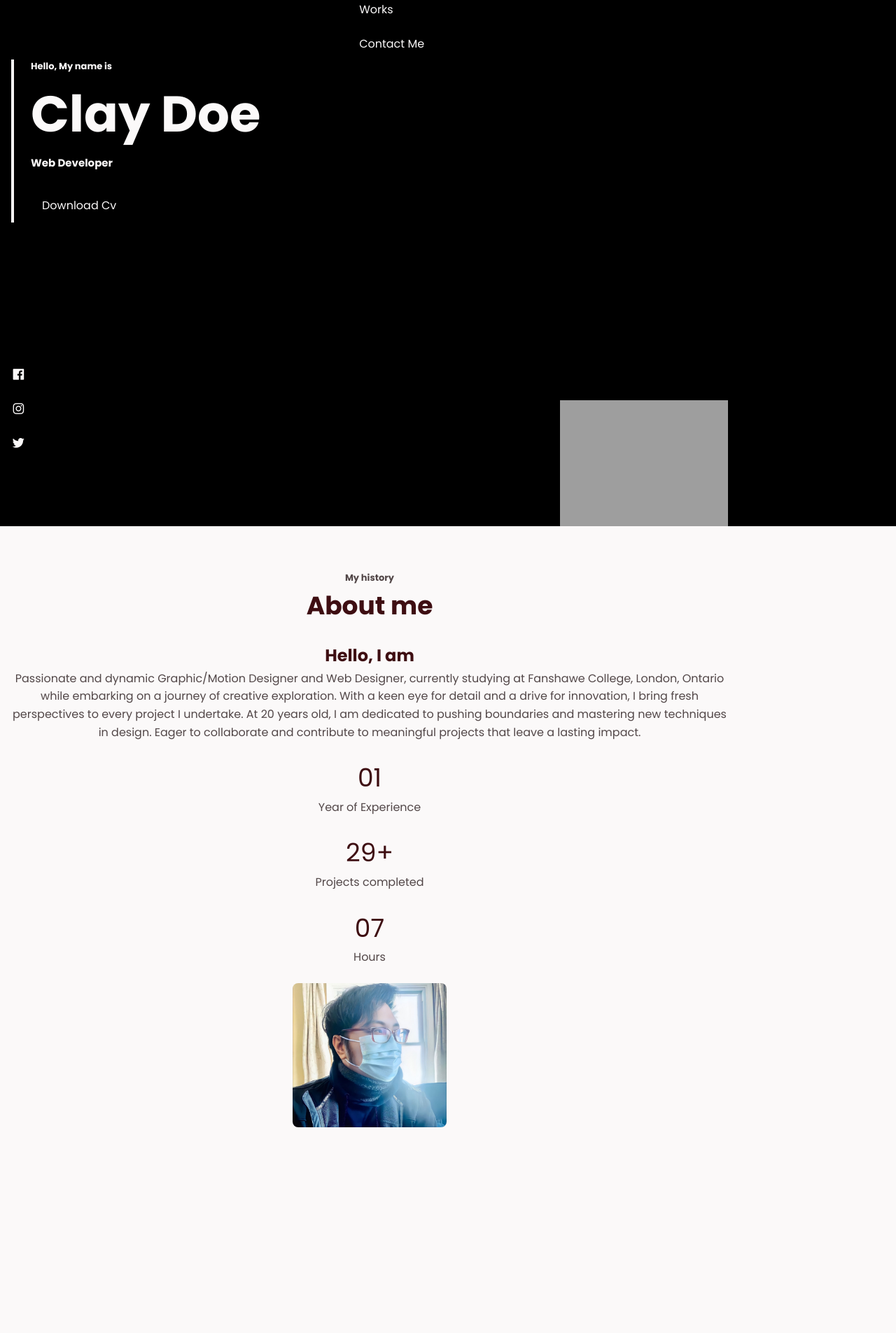
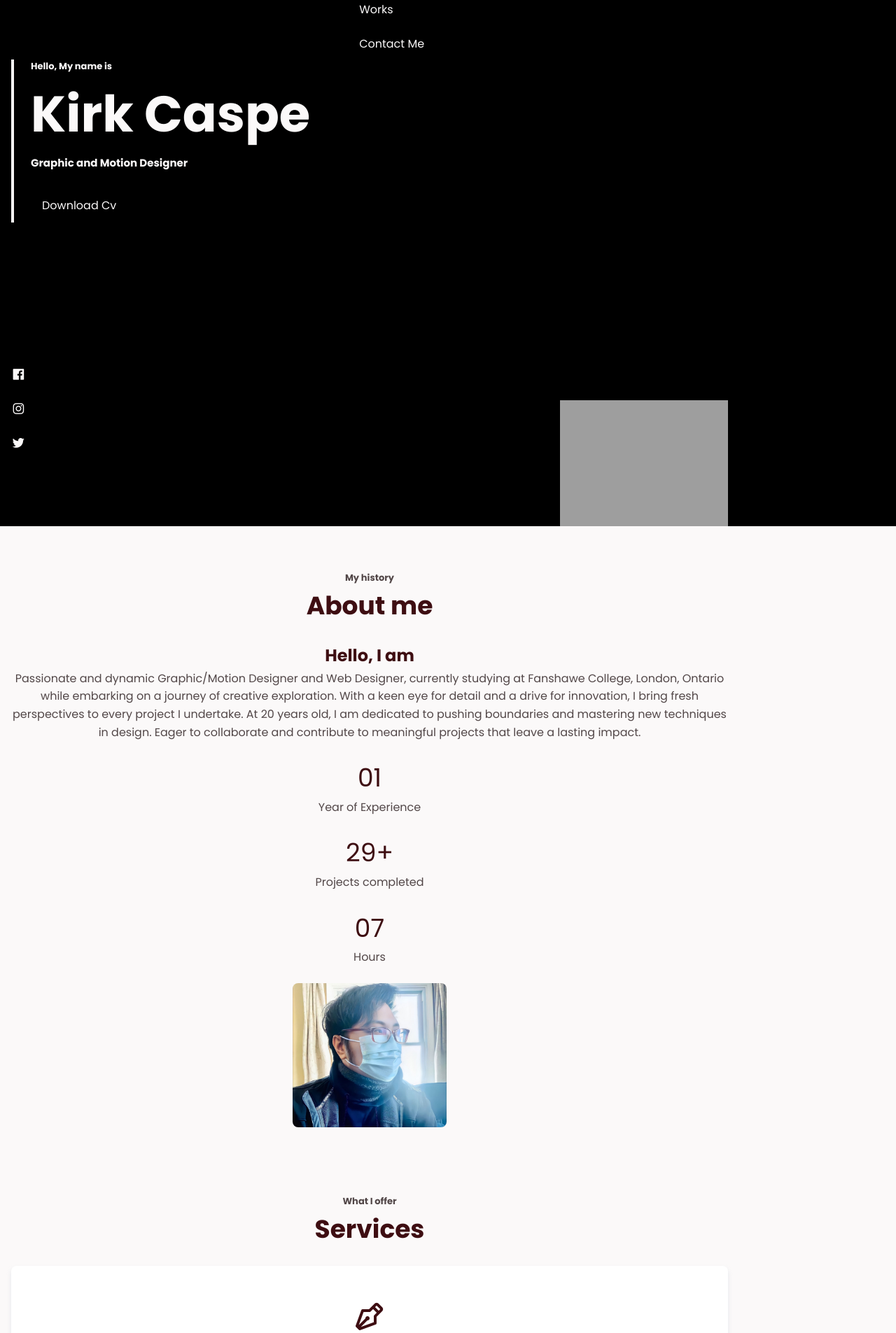
Before and after one commit to cKirkktoh/Caspe_K_Portfolio, a PHP site: page / in a window 1280 px wide. Shown: the part 48-1953 px from the top of the page at 70% size. Before the commit the page ends 1659 px from the top, so only its background shows below. Run offline with PHP 8.4, Linux system fonts and the light colour scheme; some libraries are stand-ins or nearby versions; grey boxes are pictures that could not be loaded.

Commit message:
more changes

```diff
--- a/css/main.css
+++ b/css/main.css
@@ -357,8 +357,39 @@ img{
     justify-self: center;
     width: 220px;
     border-radius: .5rem;
-  }
+}
 
+/*===== SERVICES =====*/
+.services_data {
+    padding: 48px 16px;
+    background-color: #FFF;
+    border-radius: 8px;
+    text-align: center;
+    transition: .4s;
+    box-shadow: 0 4px 6px rgba(174, 190, 205, 0.3);
+}
+
+.services_data:hover {
+    transform: translateY(-8px);
+    box-shadow: 0 6px 8px rgba(174, 190, 205, 0.4);
+}
+
+.services_icon, .services__title {
+    margin-bottom: var(--mb-2);
+    color: var(--first-color);
+}
+
+.services_icon {
+    font-size: 48px;
+}
+
+.services_title {
+    font-size: var(--h3-font-size);
+}
+
+.services_description {
+    margin-bottom: var(--mb-4);
+}
 
 /*----- MEDIA QUERIES -----*/
 
--- a/index.html
+++ b/index.html
@@ -40,8 +40,8 @@
                 <div class="home_container bd-container bd-grid">
                     <div class="home_data">
                         <span class="home_greeting">Hello, My name is</span>
-                        <h1 class="home_name">Clay Doe</h1>
-                        <span class="home_profession">Web Developer</span>
+                        <h1 class="home_name">Kirk Caspe</h1>
+                        <span class="home_profession">Graphic and Motion Designer</span>
                         <a download="" href="assets/pdf/Clay-Doe-Cv.pdf" class="button button-light home_button">Download Cv</a>
                     </div>
 
@@ -85,6 +85,32 @@
                     <img src="images/kirk.jpg" alt="" class="about_img">
                 </div>
             </section>
+
+            <!--===== Services =====-->
+            <section class="services section bd-container" id="services">
+                <span class="section-subtitle">What I offer</span>
+                <h2 class="section-title">Services</h2>
+
+                <div class="services_container bd-grid">
+                    <div class="services_data">
+                        <i class='bx bx-pen services_icon'></i>
+                        <h3 class="services_title">Graphic Design</h3>
+                        <p class="service_description">I really excel in doing Graphic Design epsecially with Adobe Suite Apps like Illustrator, Photoshop, InDesign, and XD.</p>
+                    </div>
+
+                    <div class="services_data">
+                        <i class='bx bxs-video services_icon'></i>
+                        <h3 class="services_title">Motion Design</h3>
+                        <p class="service_description">I really love video editing and doing motion graphics. I have fair amount of time using Adobe Premiere Pro, Adobe After Effects, and Cinema 4D.</p>
+                    </div>
+
+                    <div class="services_data">
+                        <i class='bx bx-palette services_icon' ></i>
+                        <h3 class="services_title">UX/UI Design</h3>
+                        <p class="service_description">I really excel in doing Graphic Design epsecially with Adobe Suite Apps like Illustrator, Photoshop, InDesign, and XD.</p>
+                    </div>
+                </div>
+            </section>
         </main>
 
         <!-- GSAP -->
```
